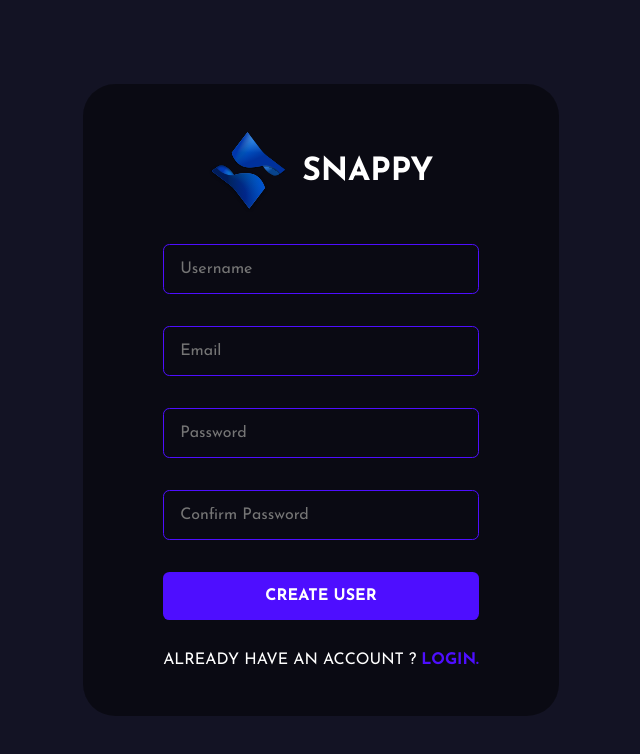
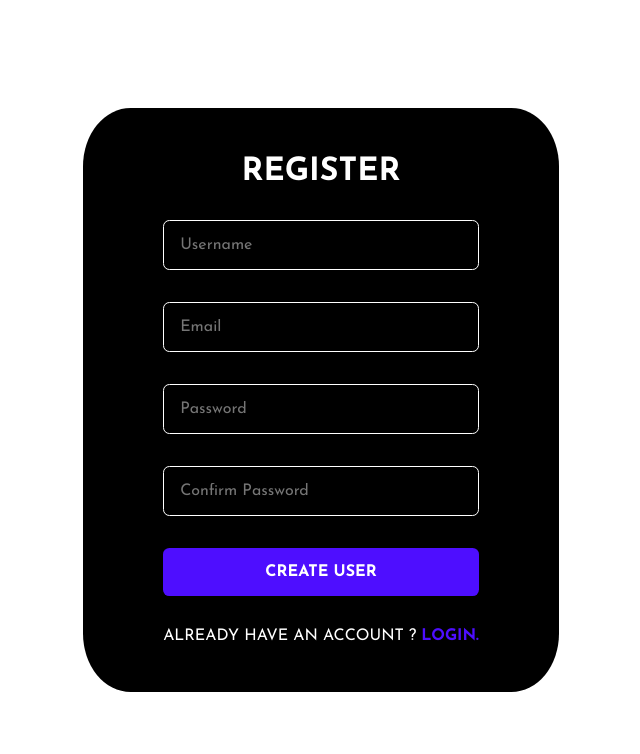
Before and after one commit to KartikLakra1/MERN-CHATBOT, a React (Create React App) app in the folder public/: page /register in a window 1280 px wide. Shown: the top 754 px of the page, without its empty margins (319-959 px from the left). Built offline with nearby package versions, Linux system fonts and the light colour scheme; no server answers.

Commit message:
register page

```diff
--- a/public/src/pages/Login.jsx
+++ b/public/src/pages/Login.jsx
@@ -126,13 +126,13 @@ const FormContainer = styled.div`
   input {
     background-color: transparent;
     padding: 1rem;
-    border: 0.1rem solid #4e0eff;
+    border: 0.1rem solid white;
     border-radius: 0.4rem;
     color: white;
     width: 100%;
     font-size: 1rem;
     &:focus {
-      border: 0.1rem solid #997af0;
+      border: 0.1rem solid blue;
       outline: none;
     }
   }
--- a/public/src/pages/Register.jsx
+++ b/public/src/pages/Register.jsx
@@ -89,8 +89,7 @@ export default function Register() {
       <FormContainer>
         <form action="" onSubmit={(event) => handleSubmit(event)}>
           <div className="brand">
-            <img src={Logo} alt="logo" />
-            <h1>snappy</h1>
+            <h1>Register</h1>
           </div>
           <input
             type="text"
@@ -135,7 +134,7 @@ const FormContainer = styled.div`
   justify-content: center;
   gap: 1rem;
   align-items: center;
-  background-color: #131324;
+  background-color: white;
   .brand {
     display: flex;
     align-items: center;
@@ -154,20 +153,20 @@ const FormContainer = styled.div`
     display: flex;
     flex-direction: column;
     gap: 2rem;
-    background-color: #00000076;
-    border-radius: 2rem;
+    background-color: black;
+    border-radius: 10%;
     padding: 3rem 5rem;
   }
   input {
     background-color: transparent;
     padding: 1rem;
-    border: 0.1rem solid #4e0eff;
+    border: 0.1rem solid white;
     border-radius: 0.4rem;
     color: white;
     width: 100%;
     font-size: 1rem;
     &:focus {
-      border: 0.1rem solid #997af0;
+      border: 0.1rem solid blue;
       outline: none;
     }
   }
```
